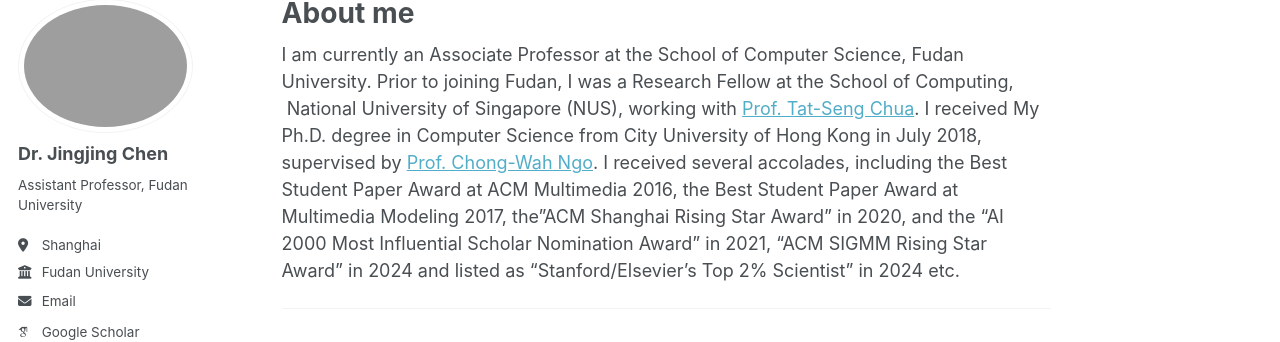
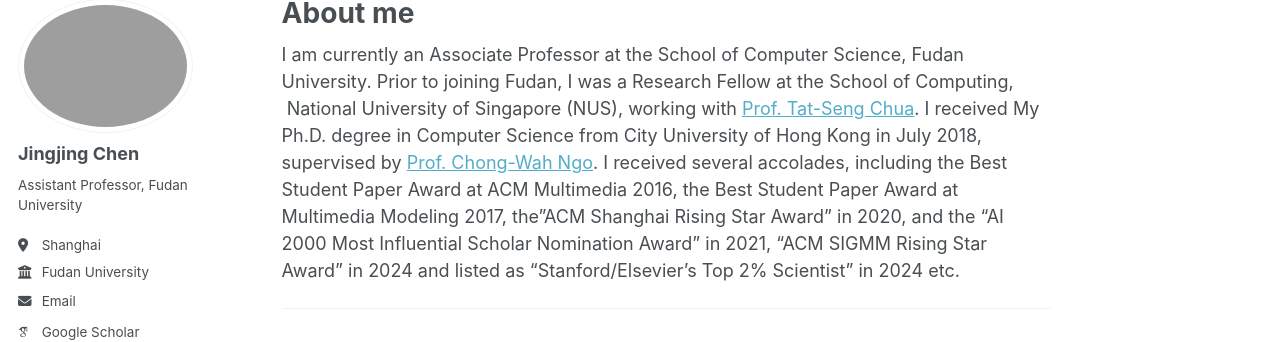
Before and after one commit to jingjing1/homepage, a Jekyll site: the page built from _pages/about.md, in a window 1280 px wide. Shown: the part 107-449 px from the top of the page. Built offline with Jekyll 4.4.1, drawn with Linux system fonts in a browser that asks for light colours; some web fonts are replaced.

```diff
--- a/_config.yml
+++ b/_config.yml
@@ -22,7 +22,7 @@ repository               : "academicpages/academicpages.github.io"
 author:
   # Biographic information
   avatar           : "jingjingchen.png"
-  name             : "Dr. Jingjing Chen"
+  name             : "Jingjing Chen"
   pronouns         : # example: "she/her"
   bio              : "Assistant Professor, Fudan University"
   location         : "Shanghai"
```
